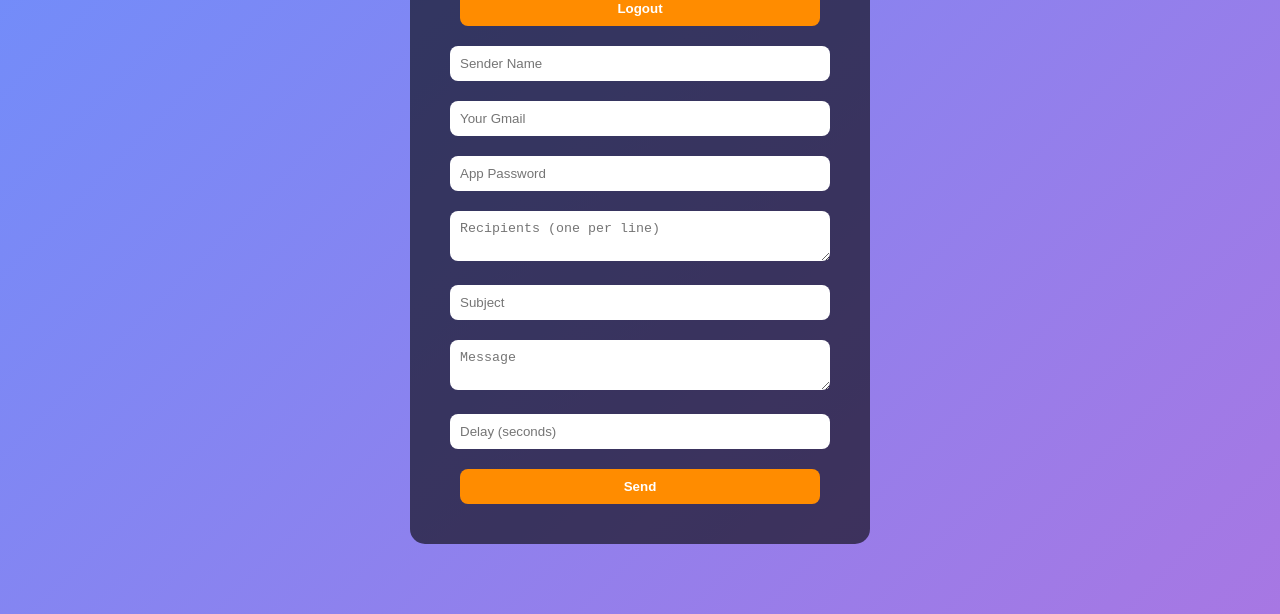
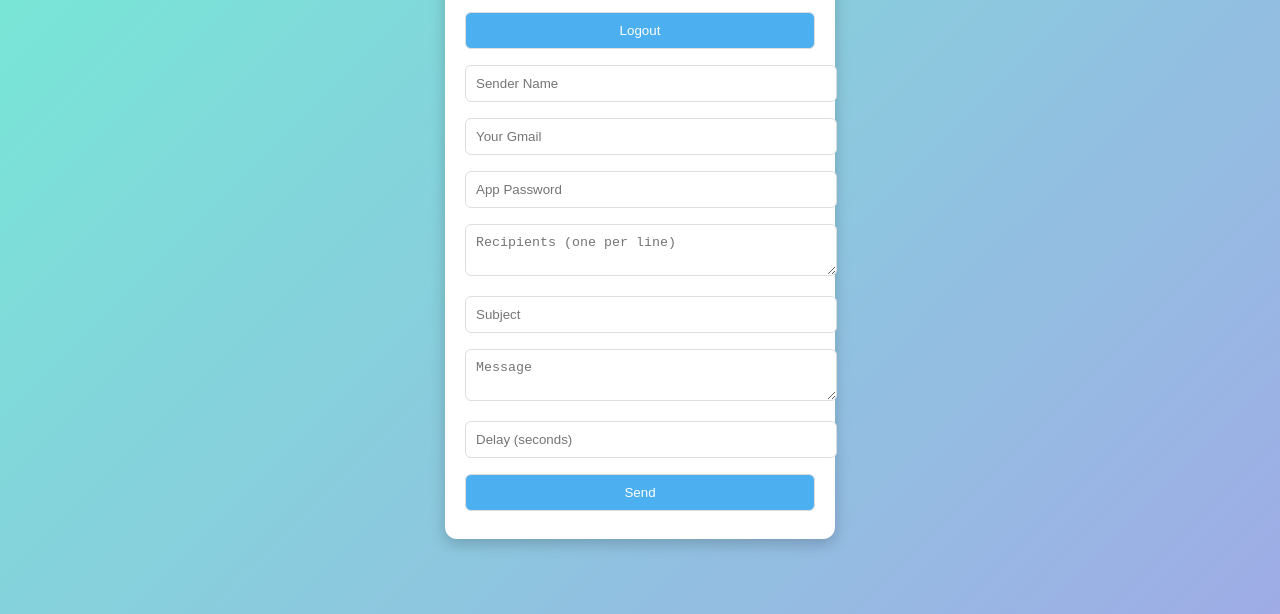
Before and after one commit to deepanshulodhi79-sudo/radha-krishna-mail-launcher, a website: page index.html in a window 1280 px wide. Shown: the part 186-800 px from the top of the page. Drawn offline with Linux system fonts and the light colour scheme.

Commit message:
Update style.css

```diff
--- a/style.css
+++ b/style.css
@@ -1,39 +1,35 @@
 body {
   font-family: Arial, sans-serif;
-  background: linear-gradient(135deg, #6e8efb, #a777e3);
-  color: white;
-  margin: 0;
-  padding: 0;
+  background: linear-gradient(135deg, #74ebd5, #9face6);
   display: flex;
   justify-content: center;
   align-items: center;
   height: 100vh;
+  margin: 0;
 }
 
 .login-container, .launcher-container {
-  background: rgba(0, 0, 0, 0.6);
-  padding: 30px;
-  border-radius: 15px;
-  width: 400px;
-  text-align: center;
+  background: white;
+  padding: 20px;
+  border-radius: 12px;
+  box-shadow: 0 5px 15px rgba(0,0,0,0.2);
+  width: 350px;
 }
 
 input, textarea, button {
-  width: 90%;
+  width: 100%;
   padding: 10px;
-  margin: 10px 0;
-  border-radius: 8px;
-  border: none;
-  outline: none;
+  margin: 8px 0;
+  border: 1px solid #ddd;
+  border-radius: 6px;
 }
 
 button {
-  background: #ff8c00;
+  background: #4cafef;
   color: white;
-  font-weight: bold;
   cursor: pointer;
 }
 
 button:hover {
-  background: #ff6500;
+  background: #357ab8;
 }
```
